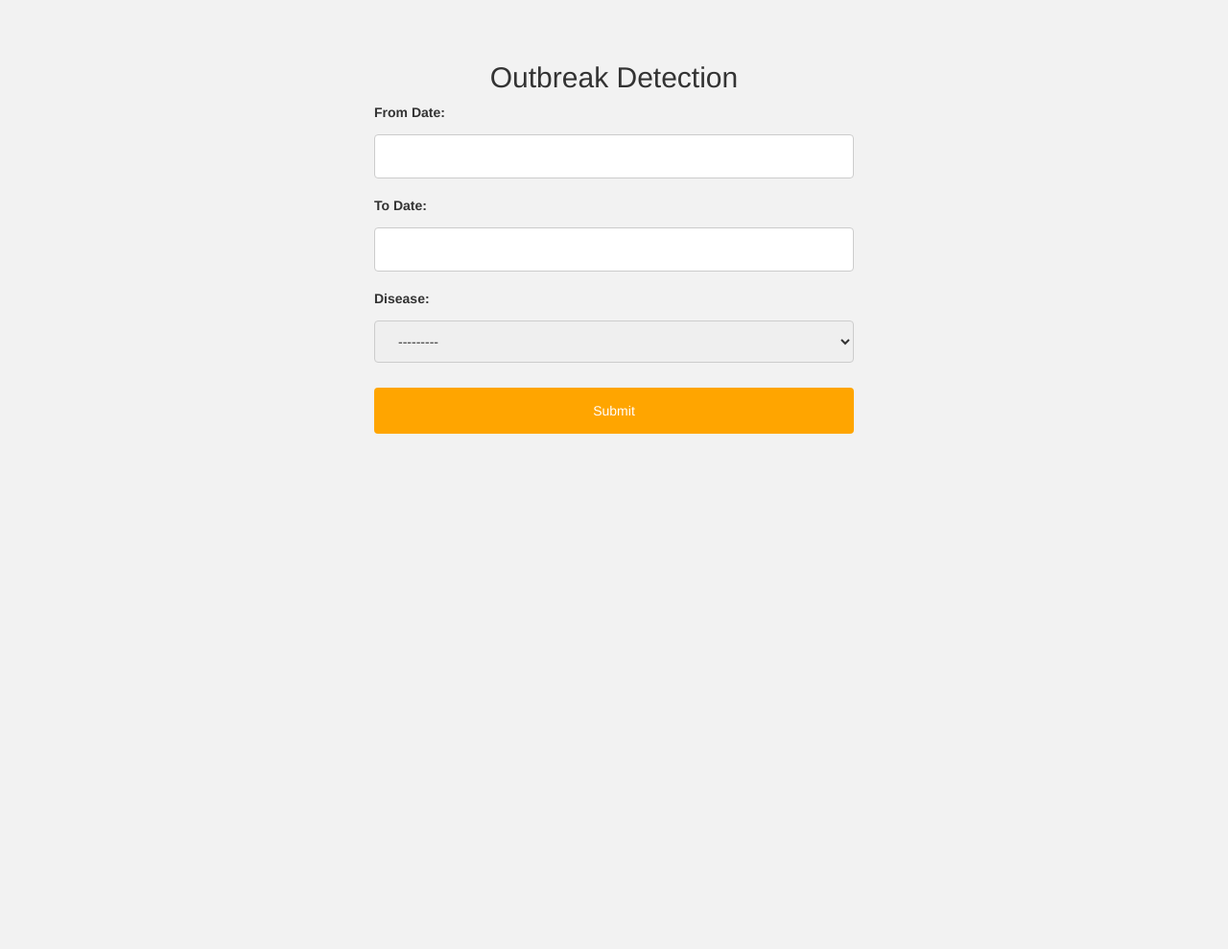
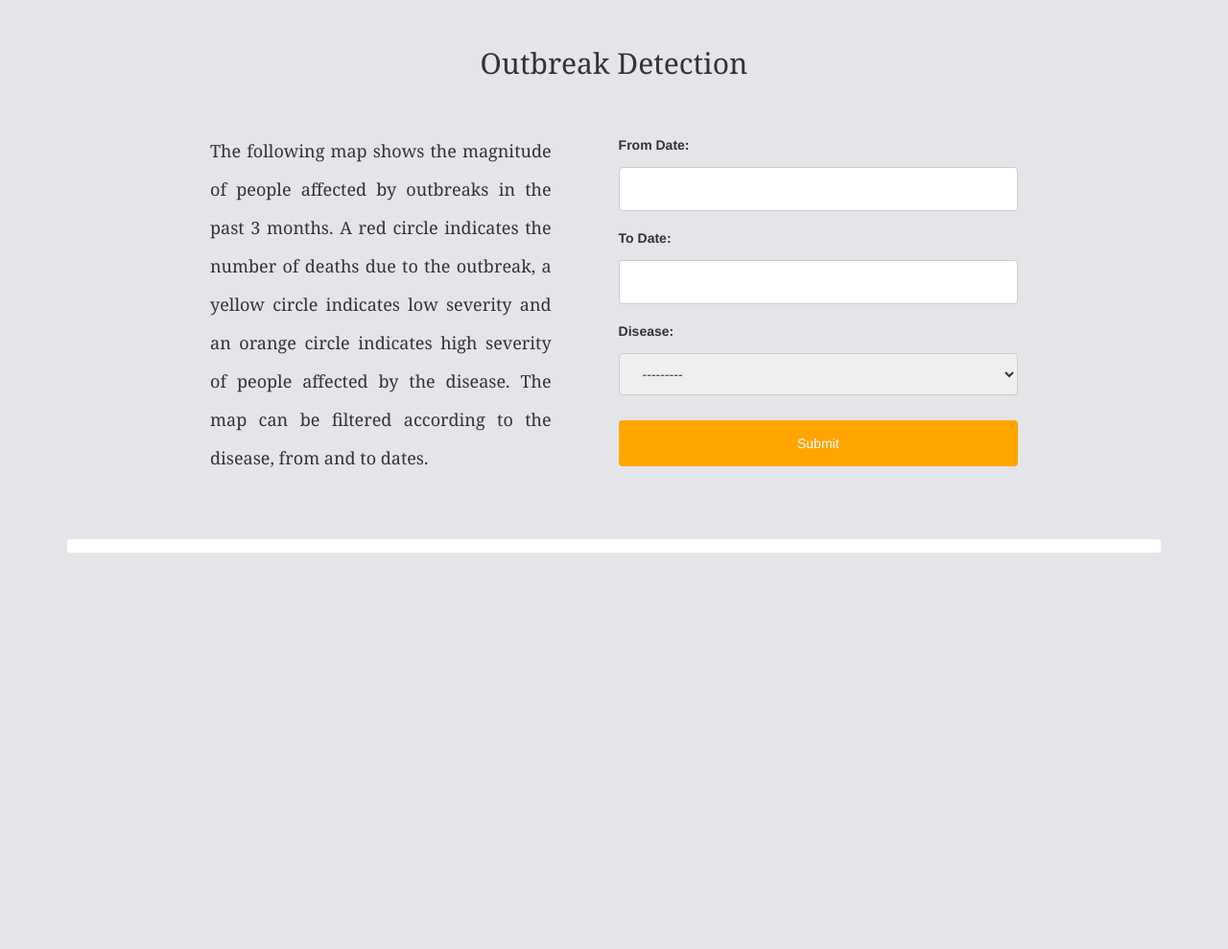
Before and after one commit to shloka-812/sen_1, a Django app: page /da/outbreaks/ in a window 1280 px wide. Shown: the part 51-1040 px from the top of the page at 96% size. Run offline with Django 3.2, Linux system fonts and the light colour scheme; data comes from the database, SQL or seed files in the repository; both versions use the stored data as it was after the commit; some libraries are stand-ins or nearby versions.

Commit message:
formatting

```diff
--- a/demo/templates/da/base.html
+++ b/demo/templates/da/base.html
@@ -81,7 +81,7 @@
 </head>
 
   <body class="bg">
-    <nav class="navbar navbar-default navbar-static-top navbar-fixed-top" style="background-color: black;" >
+    <nav class="navbar navbar-default navbar-static-top navbar-fixed-top" align="center" style="background-color: black; color:white;" >
 
       <div class="container">
         <div class="navbar-header">
@@ -93,7 +93,7 @@
       <a class="navbar-brand" href="{% url 'index' %}">iHelp</a>
     </div>
         <div class="collapse navbar-collapse" id="myNavbar">
-        <ul class="nav navbar-nav">
+        <ul style="text-align: center;color:white;" class="nav navbar-nav">
           <li><a class="navbar-link" href="{% url 'da:outbreaks' %}">View Outbreaks</a></li>
           <li><a class="navbar-link" href="{% url 'da:prediction' %}">Disease Prediction</a></li>
           <li><a class="navbar-link" href="{% url 'da:keyfacts' %}">Key Facts</a></li>
--- a/demo/templates/da/index.html
+++ b/demo/templates/da/index.html
@@ -2,7 +2,9 @@
 {% load static %}
 {% load staticfiles %}
 {% block body_block %}
-
+<head>
+  <title>iHelpu</title>
+</head>
 <br>
 <body>
 <div class="container">
--- a/demo/templates/da/keyfacts.html
+++ b/demo/templates/da/keyfacts.html
@@ -1,7 +1,10 @@
 {% extends "da/base.html" %}
 {% load staticfiles %}
 {% block body_block %}
-<body class="bg ">
+<head>
+	<title>iHelpu-Keyfacts</title>
+</head>
+<body style="background-color:#9ea0a3;background-image: none;">
 	<div class="jumbotron">
 <div id="top"></div>
 <h2>Disease Key Facts</h2>
--- a/demo/templates/da/outbreaks.html
+++ b/demo/templates/da/outbreaks.html
@@ -9,17 +9,23 @@
       .map {
         height: 100%;
         width: 100%;
+        background-color: #fff;
+    	padding: 7px;
+    	border-radius:3px;
       }
     </style>
     <script src="https://cdn.rawgit.com/openlayers/openlayers.github.io/master/en/v5.3.0/build/ol.js"></script>
     <title>iHelpU-Outbreaks</title>
   </head>
-  <body style="background-color:#f2f2f2;background-image: none;">
-  	<div >
-  	<table style="width:50%;" align="center">
+  <body style="background-color:#e3e5e8;background-image: none;">
+  	<div>
+  		<br>
+  		<h2 align=center style="font-family: Georgia;">Outbreak Detection</h2>
+  	<table style="width:80%;" align="center">
   		<tr>
-  		<td>
-    <h2 align=center>Outbreak Detection</h2>
+  			<td style="width:35%;font-family: Georgia;text-align:justify;"><h4 style="font-family: Georgia; line-height:40px;"> The following map shows the magnitude of people affected by outbreaks in the past 3 months. A red circle indicates the number of deaths due to the outbreak, a yellow circle indicates low severity and an orange circle indicates high severity of people affected by the disease. The map can be filtered according to the disease, from and to dates.</h4></td>
+
+  		<td style="width:40%;">
     <form method="post">
     	{% csrf_token %}
     {{ form.as_p }}
@@ -51,8 +57,8 @@
           })
         ],
         view: new ol.View({
-          center: ol.proj.fromLonLat([72.6,23.2]),
-          zoom: 2.1
+          center: ol.proj.fromLonLat([78.96,22.59]),
+          zoom: 4.5
         })
       });
       var marker = new Array();
--- a/demo/templates/da/prediction.html
+++ b/demo/templates/da/prediction.html
@@ -1,6 +1,9 @@
 {% extends 'da/base.html' %}
 {% load staticfiles %}
 {% block body_block %}
+<head>
+	<title>iHelpu-Disease Prediction</title>
+</head>
 <table style="width:50%; background-color: #f2f2f2; " align="center" >
     <tr>
     <td>
```
Also changed, not shown: demo/templates/da/aboutus.html (+7 -2 lines), demo/templates/da/feed_data.html (+6 -3 lines), demo/templates/da/newsfeed.html (+11 -6 lines), demo/db.sqlite3, demo/static/da/images/logo.png.
